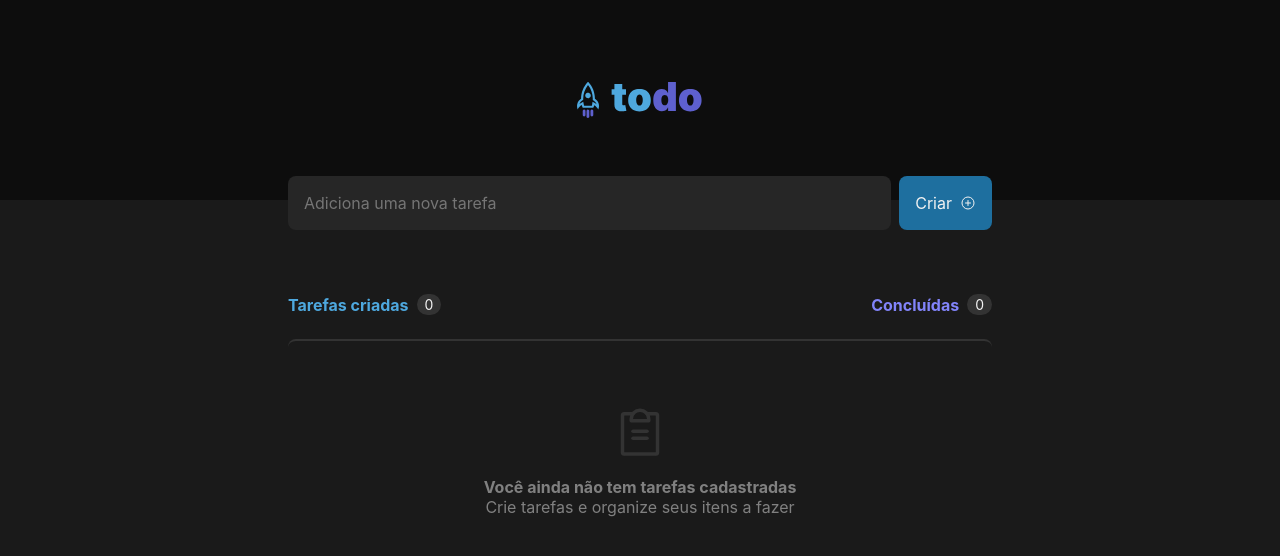
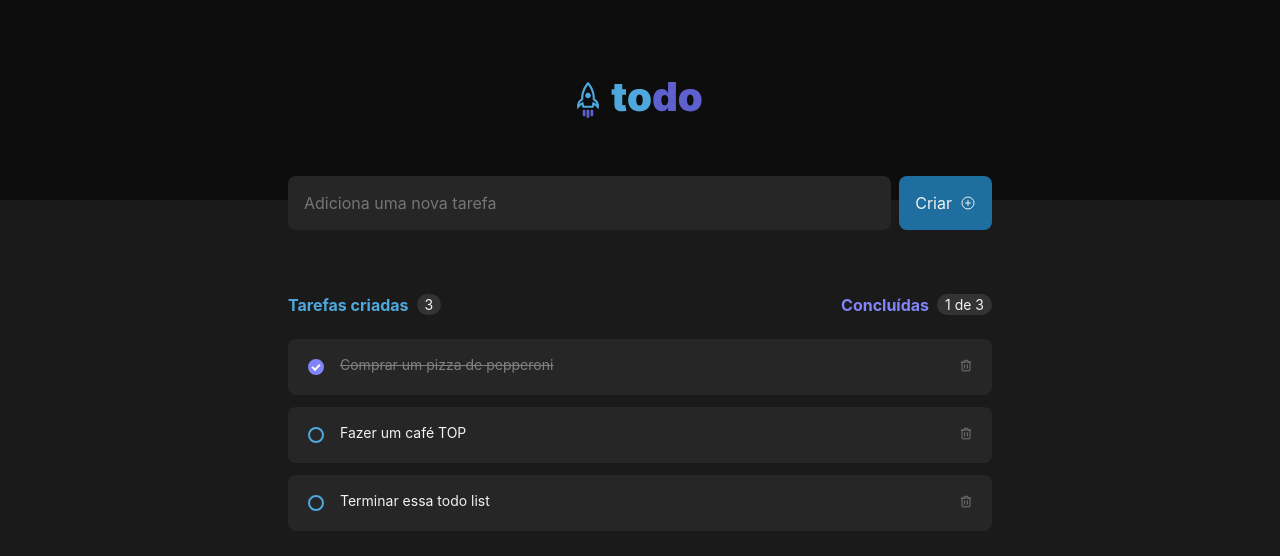
Before and after one commit to natan3001/Desafio-01---ToDo-List, a React app: page / in a window 1280 px wide. Shown: the top 556 px of the page. Built offline with nearby package versions, Linux system fonts and the light colour scheme; the HTML template or start-up script is replaced by a standard one.

Commit message:
Adicionado o README.md

```diff
--- a/src/App.tsx
+++ b/src/App.tsx
@@ -18,21 +18,21 @@ interface TasksProps {
 
 function App() {
   const [tasks, setTasks] = useState<TasksProps[]>([
-    // {
-    //   id: "12312354354",
-    //   content: "Comprar um pizza de pepperoni",
-    //   isDone: true,
-    // },
-    // {
-    //   id: "13215468798",
-    //   content: "Fazer um café TOP",
-    //   isDone: false,
-    // },
-    // {
-    //   id: "12312354324",
-    //   content: "Terminar essa todo list",
-    //   isDone: false,
-    // },
+    {
+      id: "12312354354",
+      content: "Comprar um pizza de pepperoni",
+      isDone: true,
+    },
+    {
+      id: "13215468798",
+      content: "Fazer um café TOP",
+      isDone: false,
+    },
+    {
+      id: "12312354324",
+      content: "Terminar essa todo list",
+      isDone: false,
+    },
   ]);
 
   function addNewTask(content: string) {
@@ -50,7 +50,6 @@ function App() {
       if (task.id === id) {
         task.isDone = !task.isDone;
       }
-
       return task;
     });
 
```
Also changed, not shown: 1 other file (tests, documents, lock files or other folders).
